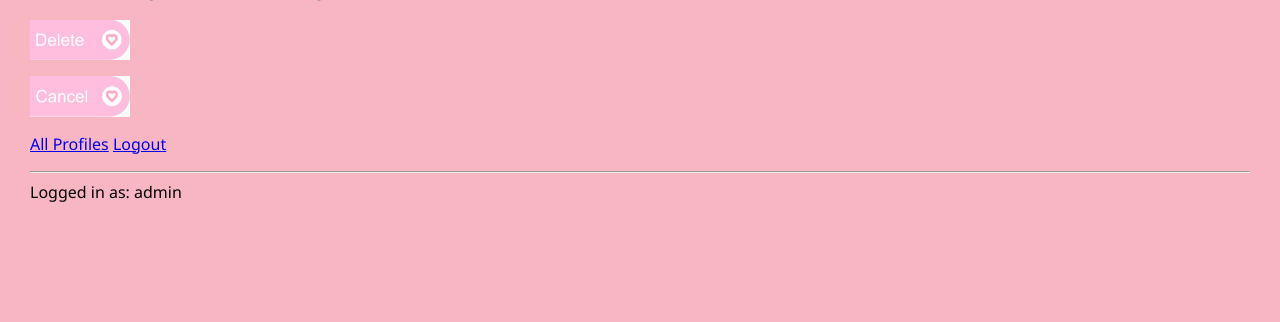
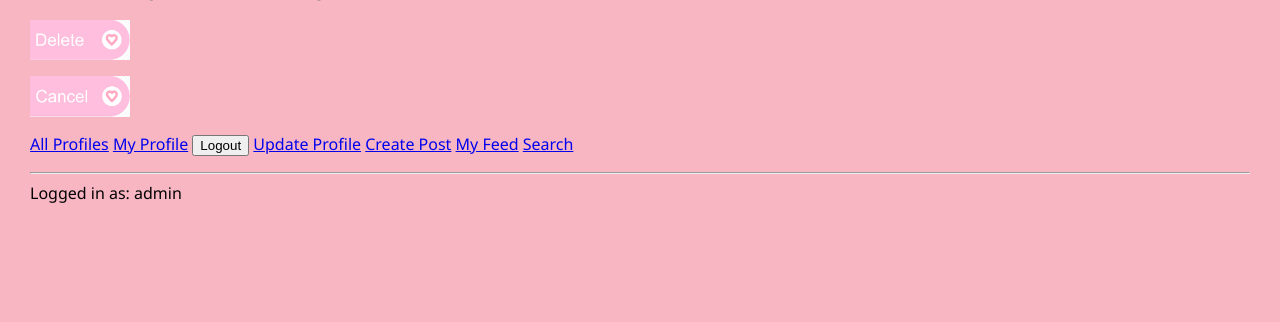
Before and after one commit to luisavazquezusaa/cs412, a Django app: page /mini_insta/post/7/delete in a window 1280 px wide. Shown: the part 478-800 px from the top of the page. Run offline with Django 5.2, Linux system fonts and the light colour scheme; a user stored in the database is signed in; data comes from the database, SQL or seed files in the repository; both versions use the stored data as it was after the commit.

Commit message:
task 2, Assignment 7

```diff
--- a/mini_insta/templates/mini_insta/base.html
+++ b/mini_insta/templates/mini_insta/base.html
@@ -29,20 +29,23 @@
         <!-- urls for logged in users only -->
         {% if request.user.is_authenticated %}
 
-            <!-- For each profile-->
-            {% if profile and request.user == profile.user %}
-                <li><a href="{% url 'profile' profile.pk %}">My Profile</a></li>
+            <li><a href="{% url 'profile' request.user.profile_set.first.pk %}">My Profile</a></li>
 
-                <li><a href="{% url 'update_profile' %}">Update Profile</a></li>
+            <li>
+                <form action="{% url 'logout' %}" method="POST" style="display: inline;">
+                    {% csrf_token %}
+                    <button type="submit" class="link-button">Logout</button>
+                </form>
+            </li>
 
-                <li><a href="{% url 'create_post' %}">Create Post</a></li>
+            <li><a href="{% url 'update_profile' %}">Update Profile</a></li>
 
-                <li><a href="{% url 'show_feed' %}">My Feed</a></li>
+            <li><a href="{% url 'create_post' %}">Create Post</a></li>
 
-                <li><a href="{% url 'search' %}">Search</a></li>
-            {% endif %}
+            <li><a href="{% url 'show_feed' %}">My Feed</a></li>
 
-            <li><a href="{% url 'logout' %}">Logout</a></li>
+            <li><a href="{% url 'search' %}">Search</a></li>
+
         <!-- Urls for users who are not logged in-->
         {% else %}
             <li><a href="{% url 'login' %}">Login</a></li>
--- a/mini_insta/urls.py
+++ b/mini_insta/urls.py
@@ -16,7 +16,7 @@ urlpatterns = [
     path('profile/<int:pk>', ProfileDetailView.as_view(), name='profile'),
     path('post/<int:pk>', PostDetailView.as_view(), name='post'),
     path('profile/create_post', CreatePostView.as_view(), name="create_post"),
-    path('profile/update', UpdateProfileView.as_view(), name='update_profile'),
+    path('profile/update/', UpdateProfileView.as_view(), name='update_profile'),
     path('post/<int:pk>/delete', DeletePostView.as_view(), name='delete_post'),
     path('post/<int:pk>/update', UpdatePostView.as_view(), name='update_post'),
     path('profile/<int:pk>/followers', ShowFollowersDetailView.as_view(), name='show_followers'),
@@ -26,7 +26,8 @@ urlpatterns = [
 
     # Authorization-related URLs (A7):
     path('login/', auth_views.LoginView.as_view(template_name='mini_insta/login.html'), name='login'),
-    path('logout/', auth_views.LogoutView.as_view(next_page='show_all_profiles'), name='logout'),
+    path('logout/', auth_views.LogoutView.as_view(next_page='logout_confirmation'), name='logout'),
+    path('logged_out/', LogoutConfirmationView.as_view(), name='logout_confirmation'),
     path('register/', UserRegistrationView.as_view(), name='register')
 
 
--- a/mini_insta/views.py
+++ b/mini_insta/views.py
@@ -6,7 +6,7 @@
 from django.http.request import HttpRequest as HttpRequest
 from django.http.response import HttpResponse as HttpResponse
 from django.shortcuts import render
-from django.views.generic import ListView, DetailView, CreateView, UpdateView, DeleteView
+from django.views.generic import ListView, DetailView, CreateView, UpdateView, DeleteView, TemplateView
 # from .models import Article --> from example
 from .models import Profile, Post, Photo
 import random
@@ -15,8 +15,6 @@ from django.contrib.auth.forms import UserCreationForm  # for new Users
 from django.contrib.auth.models import User  #Django user model
 from .forms import *      #CreateArticleForm, CreateCommentForm    from example Assignment 4
 from django.urls import reverse
-
-
 
 
 class ProfileListView(ListView):
@@ -57,7 +55,9 @@ class CreatePostView(LoginRequiredMixin, CreateView):
     form_class = CreatePostForm
     template_name = "mini_insta/create_post_form.html"
 
-    # ... get_login_url is fine ...
+    def get_login_url(self):
+        '''Return the URL for the login page.'''
+        return reverse('login')
 
     def get_success_url(self):
         '''Provide a URL to redirect to after creating a new Post'''
@@ -100,28 +100,36 @@ class CreatePostView(LoginRequiredMixin, CreateView):
     #     return super().form_valid(form)
 
 
-class UpdateProfileView(UpdateView):
+class UpdateProfileView(LoginRequiredMixin, UpdateView):
     ''' A view to update an Post and save it to the database. '''
 
     model = Profile
     form_class = UpdateProfileForm
     template_name = "mini_insta/update_profile_form.html"
 
-    def get_object(self):
+    def get_login_url(self):
+        '''Return the URL for the login page.'''
+        return reverse('login')
+
+    def get_object(self, queryset=None):
         ''' Get the object to be updated. find the profile associated with the logged-in user'''
         return Profile.objects.get(user=self.request.user)
 
     def get_success_url(self):
         return reverse('profile', kwargs={'pk': self.object.pk})
 
-class UpdatePostView(UpdateView):
+class UpdatePostView(LoginRequiredMixin, UpdateView):
     '''A view to update an existing Post'''
     model = Post
     form_class = CreatePostForm
     template_name = "mini_insta/update_post_form.html"
 
+    def get_login_url(self):
+        '''Return the URL for the login page.'''
+        return reverse('login')
+
     def get_success_url(self):
-        return reverse('post')
+        return reverse("post", kwargs={"pk": self.object.pk})
 
 class DeletePostView (DeleteView):
     '''A view class to delet a post in a Profile'''
@@ -142,7 +150,7 @@ class DeletePostView (DeleteView):
         """Return URL to redirect to after a successful delete"""
         post = self.get_object()
         profile = post.profile
-        return reverse('profile')
+        return reverse("profile", kwargs={"pk": profile.pk})
 
 # Assignment 6
 
@@ -177,13 +185,17 @@ class ShowFollowingDetailView(DetailView):
         context['num_following'] = profile.get_num_following()
         return context
 
-class PostFeedListView(ListView):
+
+class PostFeedListView(LoginRequiredMixin, ListView):
     '''display all of the Posts in the feed'''
-
     model = Post
     template_name = "mini_insta/show_feed.html"
     context_object_name = "posts"
 
+    def get_queryset(self):
+        '''Return the posts made by the profiles this user follows.'''
+        profile = Profile.objects.get(user=self.request.user)
+        return profile.get_post_feed()
 
     def get_context_data(self, **kwargs):
         context = super().get_context_data(**kwargs)
@@ -192,7 +204,7 @@ class PostFeedListView(ListView):
         return context
 
 
-class SearchView(ListView):
+class SearchView(LoginRequiredMixin, ListView):
     '''search across Profiles and Posts.'''
     template_name = 'mini_insta/search_results.html'
     context_object_name = 'posts'
@@ -205,9 +217,11 @@ class SearchView(ListView):
         return super().dispatch(request, *args, **kwargs)
 
     def get_queryset(self):
-        '''return the posts made by the profiles this user follows.'''
-        profile = Profile.objects.get(user=self.request.user)
-        return profile.get_post_feed()
+        '''Return Posts that match the query in their caption text.'''
+        query = self.request.GET.get('q', '')
+        if query:
+            return Post.objects.filter(caption__icontains=query)
+        return Post.objects.none()
 
     def get_context_data(self, **kwargs):
         context = super().get_context_data(**kwargs)
@@ -215,6 +229,14 @@ class SearchView(ListView):
         profile = Profile.objects.get(user=self.request.user)
         context['profile'] = profile
         context['query'] = query
+
+        if query:
+            username_matches = Profile.objects.filter(username__icontains=query)
+            display_matches = Profile.objects.filter(display_name__icontains=query)
+            bio_matches = Profile.objects.filter(bio_text__icontains=query)
+            context['profiles'] = (username_matches | display_matches | bio_matches).distinct()
+        else:
+            context['profiles'] = Profile.objects.none()
 
         return context
 
@@ -229,7 +251,9 @@ class UserRegistrationView(CreateView):
         '''url to redirect to after creating a new user'''
         return reverse('login')
 
-
+class LogoutConfirmationView(TemplateView):
+    '''display the logout confirmation page'''
+    template_name = "mini_insta/logged_out.html"
 
 
 
```
Also changed, not shown: mini_insta/templates/mini_insta/logged_out.html (added, +15 -0 lines), db.sqlite3.
